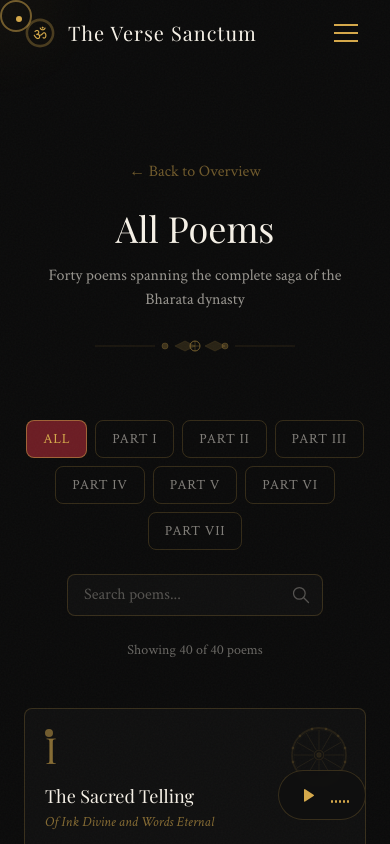
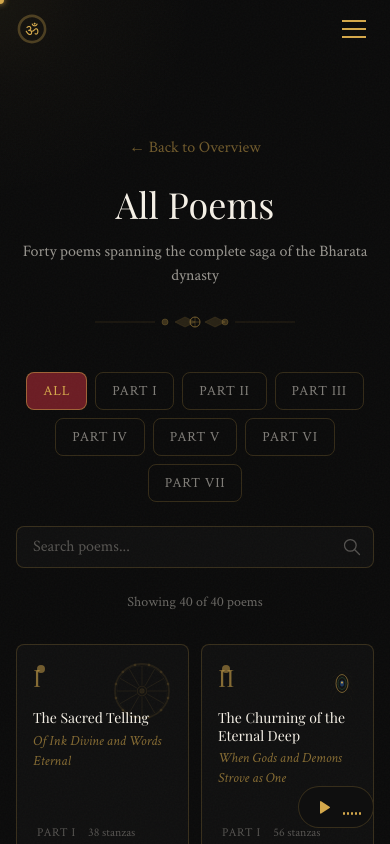
Before and after one commit to AnshumanDhami03/The-Verse-Sanctrum, a React (Vite) app: page /mahabharata/poems in a window 390 px wide. Both pictures are taken after a click on the button "ALL". Shown: the top 844 px of the page. Built offline with nearby package versions, Linux system fonts and the light colour scheme; a web font is replaced by a local one.

Commit message:
responsive design, cursor fix, filter fix, navbar fix

```diff
--- a/src/components/CursorGlow.jsx
+++ b/src/components/CursorGlow.jsx
@@ -3,60 +3,44 @@ import { motion, useMotionValue, useSpring } from 'framer-motion'
 
 const CursorGlow = () => {
   const [isVisible, setIsVisible] = useState(false)
-  const [isHovering, setIsHovering] = useState(false)
-  const [isClicking, setIsClicking] = useState(false)
-
+  const [isTouchDevice, setIsTouchDevice] = useState(false)
   const cursorX = useMotionValue(-100)
   const cursorY = useMotionValue(-100)
 
-  const springConfig = { damping: 20, stiffness: 300 }
+  const springConfig = { damping: 25, stiffness: 200 }
   const cursorXSpring = useSpring(cursorX, springConfig)
   const cursorYSpring = useSpring(cursorY, springConfig)
 
   useEffect(() => {
+    // Detect touch device
+    const isTouch = window.matchMedia('(hover: none) and (pointer: coarse)').matches
+    setIsTouchDevice(isTouch)
+    if (isTouch) return
+
     const moveCursor = (e) => {
       cursorX.set(e.clientX)
       cursorY.set(e.clientY)
       setIsVisible(true)
     }
 
-    const handleMouseDown = () => setIsClicking(true)
-    const handleMouseUp = () => setIsClicking(false)
-    const hideCursor = () => setIsVisible(false)
-
-    const handleHoverStart = (e) => {
-      if (e.target.closest('a, button, [role="button"]')) {
-        setIsHovering(true)
-      }
+    const hideCursor = () => {
+      setIsVisible(false)
     }
 
-    const handleHoverEnd = () => setIsHovering(false)
-
     window.addEventListener('mousemove', moveCursor)
-    window.addEventListener('mousedown', handleMouseDown)
-    window.addEventListener('mouseup', handleMouseUp)
     window.addEventListener('mouseleave', hideCursor)
-    window.addEventListener('mouseover', handleHoverStart)
-    window.addEventListener('mouseout', handleHoverEnd)
 
     return () => {
       window.removeEventListener('mousemove', moveCursor)
-      window.removeEventListener('mousedown', handleMouseDown)
-      window.removeEventListener('mouseup', handleMouseUp)
       window.removeEventListener('mouseleave', hideCursor)
-      window.removeEventListener('mouseover', handleHoverStart)
-      window.removeEventListener('mouseout', handleHoverEnd)
     }
   }, [cursorX, cursorY])
 
-  // Don't show on touch devices
-  if (typeof window !== 'undefined' && 'ontouchstart' in window) {
-    return null
-  }
+  if (isTouchDevice) return null
 
   return (
     <>
-      {/* Main cursor dot */}
+      {/* Cursor dot — sharp visible point */}
       <motion.div
         className="pointer-events-none fixed top-0 left-0 z-[9999]"
         style={{
@@ -65,48 +49,33 @@ const CursorGlow = () => {
           opacity: isVisible ? 1 : 0,
         }}
       >
-        <motion.div
-          animate={{
-            scale: isClicking ? 0.8 : isHovering ? 1.5 : 1,
+        <div
+          style={{
+            width: '8px',
+            height: '8px',
+            borderRadius: '50%',
+            background: '#d4a84b',
+            transform: 'translate(-50%, -50%)',
+            boxShadow: '0 0 6px rgba(212, 168, 75, 0.8)',
           }}
-          transition={{ duration: 0.15 }}
-          className="relative -translate-x-1/2 -translate-y-1/2"
-        >
-          {/* Outer ring */}
-          <motion.div
-            animate={{
-              scale: isHovering ? 1.2 : 1,
-              borderColor: isHovering ? 'rgba(212, 168, 75, 0.8)' : 'rgba(212, 168, 75, 0.5)',
-            }}
-            className="w-8 h-8 rounded-full border-2 border-sanctum-gold/50"
-          />
-
-          {/* Inner dot */}
-          <motion.div
-            animate={{
-              scale: isClicking ? 1.5 : 1,
-              backgroundColor: isHovering ? '#d4a84b' : '#d4a84b',
-            }}
-            className="absolute top-1/2 left-1/2 -translate-x-1/2 -translate-y-1/2 w-1.5 h-1.5 rounded-full bg-sanctum-gold"
-          />
-        </motion.div>
+        />
       </motion.div>
 
-      {/* Trailing glow */}
+      {/* Glow aura */}
       <motion.div
-        className="pointer-events-none fixed top-0 left-0 z-[9998]"
+        className="pointer-events-none fixed top-0 left-0 z-[9998] mix-blend-screen"
         style={{
           x: cursorXSpring,
           y: cursorYSpring,
-          opacity: isVisible ? 0.5 : 0,
+          opacity: isVisible ? 1 : 0,
         }}
       >
         <div
-          className="relative -translate-x-1/2 -translate-y-1/2"
           style={{
-            width: '200px',
-            height: '200px',
-            background: 'radial-gradient(circle, rgba(212, 168, 75, 0.08) 0%, transparent 70%)',
+            width: '400px',
+            height: '400px',
+            transform: 'translate(-50%, -50%)',
+            background: 'radial-gradient(circle, rgba(212, 168, 75, 0.06) 0%, rgba(212, 168, 75, 0.02) 30%, transparent 70%)',
           }}
         />
       </motion.div>
--- a/src/components/MusicPlayer.jsx
+++ b/src/components/MusicPlayer.jsx
@@ -9,7 +9,7 @@ const MusicPlayer = () => {
 
   // Using a more reliable royalty-free Indian flute audio
   // This is a meditation flute track
-  const audioSrc = "/music/flute.mp3"
+  const audioSrc = "https://www.soundhelix.com/examples/mp3/SoundHelix-Song-8.mp3"
 
   useEffect(() => {
     if (audioRef.current) {
@@ -38,7 +38,7 @@ const MusicPlayer = () => {
 
   return (
     <motion.div
-      className="fixed bottom-6 right-6 z-40"
+      className="fixed bottom-4 right-4 sm:bottom-6 sm:right-6 z-40"
       initial={{ opacity: 0, y: 20 }}
       animate={{ opacity: 1, y: 0 }}
       transition={{ delay: 1, duration: 0.5 }}
@@ -49,7 +49,7 @@ const MusicPlayer = () => {
         onClick={toggleMusic}
         onMouseEnter={() => setIsHovered(true)}
         onMouseLeave={() => setIsHovered(false)}
-        className={`relative flex items-center gap-3 px-4 py-3 backdrop-blur-sm border rounded-full transition-all ${
+        className={`relative flex items-center gap-2 sm:gap-3 px-3 sm:px-4 py-2 sm:py-3 backdrop-blur-sm border rounded-full transition-all ${
           isPlaying
             ? 'bg-sanctum-burgundy/80 border-sanctum-gold/50'
             : 'bg-sanctum-darker/80 border-sanctum-gold/20 hover:border-sanctum-gold/40'
--- a/src/components/Navbar.jsx
+++ b/src/components/Navbar.jsx
@@ -24,6 +24,10 @@ const Navbar = () => {
 
   const isHome = location.pathname === '/'
   const isMahabharata = location.pathname.startsWith('/mahabharata')
+  const isPoemReader = location.pathname.startsWith('/mahabharata/poem/')
+
+  // On poem pages, the PoemReader has its own full nav — hide the global bar
+  if (isPoemReader) return null
 
   return (
     <>
@@ -37,7 +41,7 @@ const Navbar = () => {
         animate={{ y: 0 }}
         transition={{ duration: 0.5 }}
       >
-        <div className="max-w-7xl mx-auto px-6 py-4">
+        <div className="max-w-7xl mx-auto px-4 sm:px-6 py-3 sm:py-4">
           <div className="flex items-center justify-between">
             {/* Logo */}
             <Link to="/" className="flex items-center gap-3 group">
@@ -48,7 +52,7 @@ const Navbar = () => {
               >
                 <OmSymbol size={32} />
               </motion.div>
-              <span className="font-display text-xl text-sanctum-cream tracking-wider group-hover:text-sanctum-gold transition-colors">
+              <span className="font-display text-base sm:text-xl text-sanctum-cream tracking-wider group-hover:text-sanctum-gold transition-colors hidden xs:block sm:block">
                 The Verse Sanctum
               </span>
             </Link>
@@ -109,16 +113,12 @@ const Navbar = () => {
               <MobileNavLink to="/" onClick={() => setIsMobileMenuOpen(false)}>
                 Home
               </MobileNavLink>
-              {isMahabharata && (
-                <>
               <MobileNavLink to="/mahabharata" onClick={() => setIsMobileMenuOpen(false)}>
                 Mahabharata
               </MobileNavLink>
               <MobileNavLink to="/mahabharata/poems" onClick={() => setIsMobileMenuOpen(false)}>
                 All Poems
               </MobileNavLink>
-                </>
-              )}
             </div>
           </motion.div>
         )}
--- a/src/pages/PoemsIndex.jsx
+++ b/src/pages/PoemsIndex.jsx
@@ -1,4 +1,4 @@
-import React, { useState, useRef, useEffect } from 'react'
+import React, { useState, useRef } from 'react'
 import { Link, useSearchParams } from 'react-router-dom'
 import { motion, useInView, AnimatePresence } from 'framer-motion'
 import {
@@ -12,28 +12,18 @@ import { mahabharataInfo, poems } from '../data/poems'
 
 const PoemsIndex = () => {
   const [searchParams, setSearchParams] = useSearchParams()
-  const initialPart = searchParams.get('part') || 'all'
-  const [selectedPart, setSelectedPart] = useState(initialPart)
+  const selectedPart = searchParams.get('part') || 'all'
   const [searchQuery, setSearchQuery] = useState('')
 
-  // Update URL when part changes
   const handlePartChange = (part) => {
-    setSelectedPart(part)
+    const newParams = new URLSearchParams(searchParams)
     if (part === 'all') {
-      searchParams.delete('part')
+      newParams.delete('part')
     } else {
-      searchParams.set('part', part)
+      newParams.set('part', part)
     }
-    setSearchParams(searchParams)
+    setSearchParams(newParams)
   }
-
-  // Sync with URL on mount
-  useEffect(() => {
-    const partFromUrl = searchParams.get('part')
-    if (partFromUrl && partFromUrl !== selectedPart) {
-      setSelectedPart(partFromUrl)
-    }
-  }, [searchParams])
 
   const filteredPoems = poems.filter(poem => {
     const matchesPart = selectedPart === 'all' || poem.part === selectedPart
@@ -50,7 +40,7 @@ const PoemsIndex = () => {
       className="min-h-screen pt-24 pb-16"
     >
       {/* Header */}
-      <header className="px-6 py-16">
+      <header className="px-4 sm:px-6 py-10 sm:py-16">
         <div className="max-w-6xl mx-auto text-center">
           <motion.div
             initial={{ opacity: 0, y: 20 }}
@@ -76,7 +66,7 @@ const PoemsIndex = () => {
       </header>
 
       {/* Filters */}
-      <section className="px-6 mb-12">
+      <section className="px-4 sm:px-6 mb-8 sm:mb-12">
         <div className="max-w-6xl mx-auto">
           <motion.div
             initial={{ opacity: 0, y: 20 }}
@@ -104,13 +94,13 @@ const PoemsIndex = () => {
             </div>
 
             {/* Search */}
-            <div className="relative">
+            <div className="relative w-full sm:w-auto">
               <input
                 type="text"
                 placeholder="Search poems..."
                 value={searchQuery}
                 onChange={(e) => setSearchQuery(e.target.value)}
-                className="w-64 px-4 py-2 bg-sanctum-darker border border-sanctum-gold/20 rounded-lg text-sanctum-cream placeholder:text-sanctum-cream/30 focus:outline-none focus:border-sanctum-gold/50 transition-colors"
+                className="w-full sm:w-64 px-4 py-2 bg-sanctum-darker border border-sanctum-gold/20 rounded-lg text-sanctum-cream placeholder:text-sanctum-cream/30 focus:outline-none focus:border-sanctum-gold/50 transition-colors"
               />
               <svg
                 className="absolute right-3 top-1/2 -translate-y-1/2 w-5 h-5 text-sanctum-cream/30"
@@ -136,13 +126,16 @@ const PoemsIndex = () => {
       </section>
 
       {/* Poems Grid */}
-      <section className="px-6">
+      <section className="px-4 sm:px-6">
         <div className="max-w-6xl mx-auto">
           <motion.div
-            layout
-            className="grid md:grid-cols-2 lg:grid-cols-3 xl:grid-cols-4 gap-6"
+            key={selectedPart}
+            initial={{ opacity: 0 }}
+            animate={{ opacity: 1 }}
+            transition={{ duration: 0.3 }}
+            className="grid grid-cols-2 sm:grid-cols-2 lg:grid-cols-3 xl:grid-cols-4 gap-3 sm:gap-6"
           >
-            <AnimatePresence mode="popLayout">
+            <AnimatePresence mode="wait">
               {filteredPoems.map((poem, index) => (
                 <PoemGridCard key={poem.id} poem={poem} index={index} />
               ))}
@@ -208,17 +201,15 @@ const PoemGridCard = ({ poem, index }) => {
   const CardContent = () => (
     <motion.div
       ref={ref}
-      layout
       initial={{ opacity: 0, y: 30, scale: 0.95 }}
       animate={isInView ? { opacity: 1, y: 0, scale: 1 } : { opacity: 0, y: 30, scale: 0.95 }}
-      exit={{ opacity: 0, scale: 0.95 }}
       transition={{
         duration: 0.5,
         delay: Math.min(index * 0.05, 0.3),
         ease: "easeOut"
       }}
       whileHover={isComplete ? { y: -8, scale: 1.02 } : {}}
-      className={`group relative h-[280px] p-5 rounded-lg border transition-all ${
+      className={`group relative h-[220px] sm:h-[280px] p-4 sm:p-5 rounded-lg border transition-all ${
         isComplete
           ? 'bg-sanctum-darker border-sanctum-gold/20 hover:border-sanctum-gold/50 cursor-pointer'
           : 'bg-sanctum-darker/30 border-sanctum-gold/5 cursor-default'
@@ -232,7 +223,7 @@ const PoemGridCard = ({ poem, index }) => {
       </div>
 
       {/* Poem number */}
-      <div className={`font-display text-4xl ${
+      <div className={`font-display text-2xl sm:text-4xl ${
         isComplete ? 'text-sanctum-gold/60 group-hover:text-sanctum-gold' : 'text-sanctum-cream/15'
       } transition-colors`}>
         {poem.number}
@@ -240,7 +231,7 @@ const PoemGridCard = ({ poem, index }) => {
 
       {/* Content */}
       <div className="mt-4 relative z-10">
-        <h3 className={`font-display text-lg leading-tight ${
+        <h3 className={`font-display text-sm sm:text-lg leading-tight ${
           isComplete ? 'text-sanctum-cream group-hover:text-sanctum-gold' : 'text-sanctum-cream/30'
         } transition-colors`}>
           {poem.title}
--- a/src/styles/index.css
+++ b/src/styles/index.css
@@ -11,6 +11,19 @@
   body {
     @apply bg-sanctum-black text-sanctum-cream font-body;
     overflow-x: hidden;
+    cursor: none;
+  }
+
+  /* Restore cursor on touch/mobile — custom glow is desktop only */
+  @media (hover: none) and (pointer: coarse) {
+    body, *, *::before, *::after {
+      cursor: auto !important;
+    }
+  }
+
+  /* Hide default cursor on all elements on desktop */
+  *, *::before, *::after {
+    cursor: none !important;
   }
 
   ::selection {
@@ -102,7 +115,7 @@
 
   /* Stanza styling */
   .stanza {
-    @apply mb-8 leading-relaxed;
+    @apply mb-6 sm:mb-8 leading-relaxed;
   }
 
   .stanza-line {
@@ -247,20 +260,3 @@
   animation-play-state: paused;
   height: 20% !important;
 }
-
-/* Custom cursor - hide default */
-* {
-  cursor: none !important;
-}
-
-/* Show default cursor on inputs and textareas */
-input, textarea, select {
-  cursor: text !important;
-}
-
-/* Mobile - show normal cursor */
-@media (hover: none) and (pointer: coarse) {
-  * {
-    cursor: auto !important;
-  }
-}
```
Also changed, not shown: src/pages/Home.jsx (+4 -4 lines), src/pages/MahabharataLanding.jsx (+8 -8 lines), src/pages/PoemReader.jsx (+9 -9 lines). Lines whose indentation alone changed are shown as unchanged.
